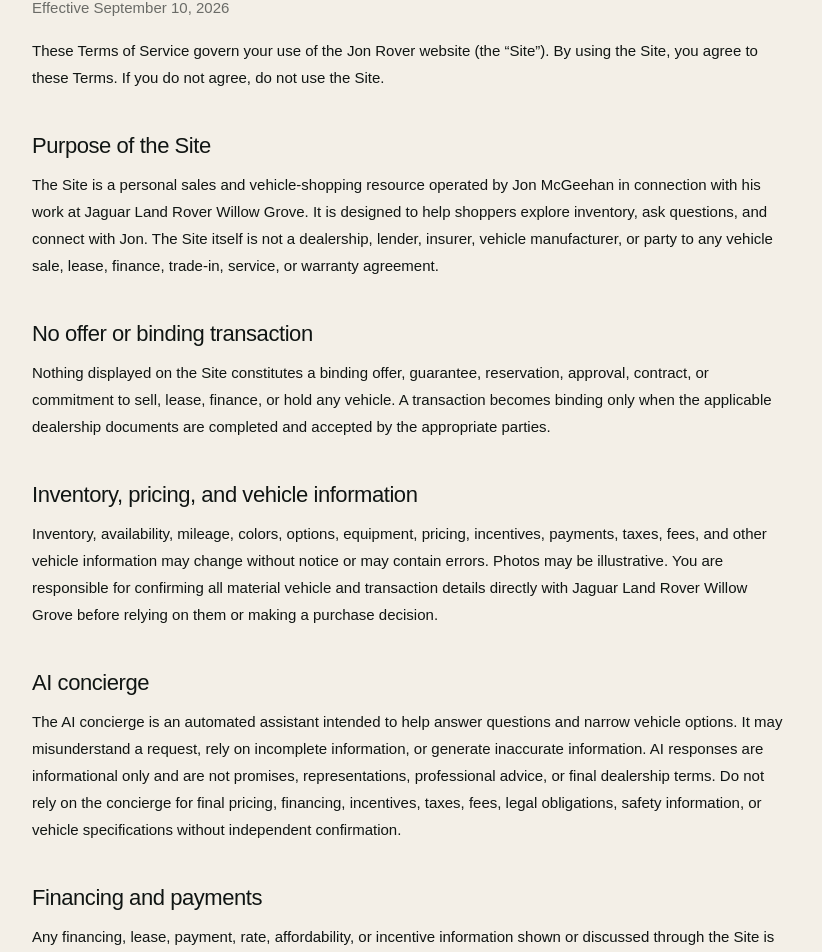
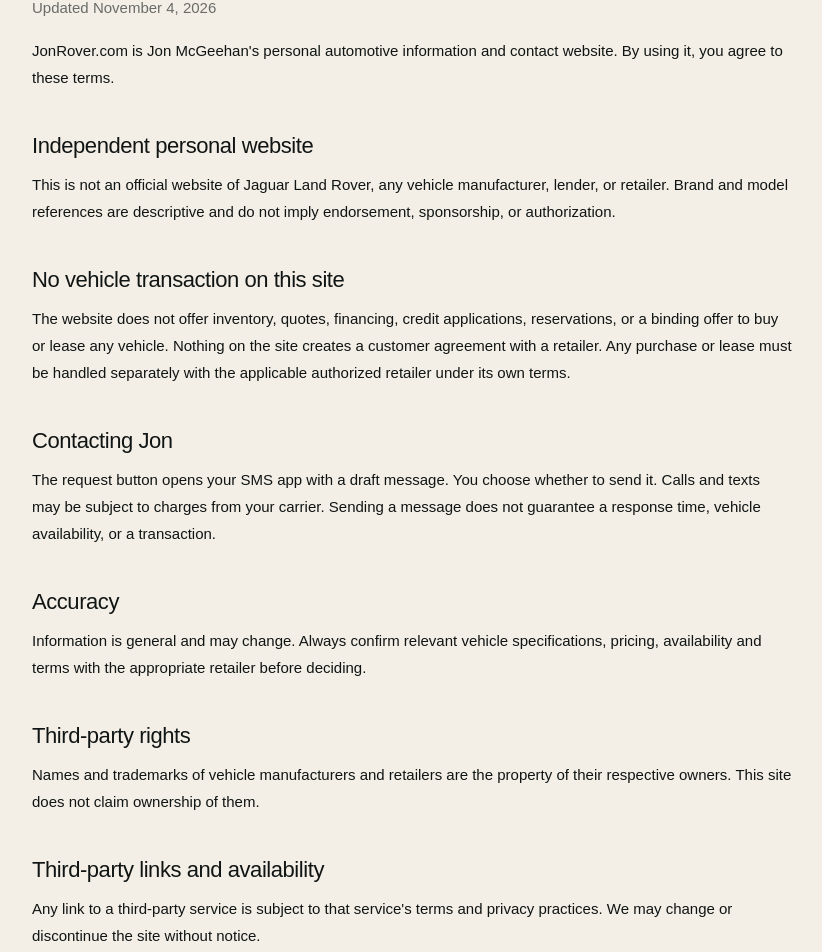
Before and after one commit to jon0043-arch/jon-rover, a Next.js app: page /terms in a window 1280 px wide. Shown: the part 292-1244 px from the top of the page, without its empty margins (198-1020 px from the left). Built offline with nearby package versions, Linux system fonts and the light colour scheme.

Commit message:
Simplify terms for Jon Rover personal landing page

```diff
--- a/app/terms/page.tsx
+++ b/app/terms/page.tsx
@@ -1,23 +1,28 @@
 import Link from "next/link";
 import "../legal.css";
 
-export const metadata={title:"Terms of Service | Jon Rover"};
+export const metadata = { title: "Terms of Use" };
 
-export default function TermsOfService(){return <main className="legalPage"><div className="legalShell"><Link className="legalBack" href="/">← JON ROVER</Link><p className="legalEyebrow">LEGAL</p><h1>Terms of Service</h1><p className="legalUpdated">Effective September 10, 2026</p>
-<p>These Terms of Service govern your use of the Jon Rover website (the “Site”). By using the Site, you agree to these Terms. If you do not agree, do not use the Site.</p>
-<h2>Purpose of the Site</h2><p>The Site is a personal sales and vehicle-shopping resource operated by Jon McGeehan in connection with his work at Jaguar Land Rover Willow Grove. It is designed to help shoppers explore inventory, ask questions, and connect with Jon. The Site itself is not a dealership, lender, insurer, vehicle manufacturer, or party to any vehicle sale, lease, finance, trade-in, service, or warranty agreement.</p>
-<h2>No offer or binding transaction</h2><p>Nothing displayed on the Site constitutes a binding offer, guarantee, reservation, approval, contract, or commitment to sell, lease, finance, or hold any vehicle. A transaction becomes binding only when the applicable dealership documents are completed and accepted by the appropriate parties.</p>
-<h2>Inventory, pricing, and vehicle information</h2><p>Inventory, availability, mileage, colors, options, equipment, pricing, incentives, payments, taxes, fees, and other vehicle information may change without notice or may contain errors. Photos may be illustrative. You are responsible for confirming all material vehicle and transaction details directly with Jaguar Land Rover Willow Grove before relying on them or making a purchase decision.</p>
-<h2>AI concierge</h2><p>The AI concierge is an automated assistant intended to help answer questions and narrow vehicle options. It may misunderstand a request, rely on incomplete information, or generate inaccurate information. AI responses are informational only and are not promises, representations, professional advice, or final dealership terms. Do not rely on the concierge for final pricing, financing, incentives, taxes, fees, legal obligations, safety information, or vehicle specifications without independent confirmation.</p>
-<h2>Financing and payments</h2><p>Any financing, lease, payment, rate, affordability, or incentive information shown or discussed through the Site is illustrative unless expressly confirmed in official dealership or lender documentation. Credit approval, rates, terms, incentives, taxes, fees, and eligibility are determined by the applicable dealership, lender, manufacturer, or government authority.</p>
-<h2>Trade-ins</h2><p>Any trade-in estimate, discussion, or preliminary value is not a guaranteed purchase price. Final trade value depends on inspection, condition, mileage, history, market conditions, payoff information, and dealership approval.</p>
-<h2>Third-party websites and services</h2><p>The Site may link to or rely on third-party websites, inventory systems, communication tools, hosting providers, databases, and AI services. We do not control third-party services and are not responsible for their availability, content, accuracy, security, or practices. Your use of third-party services may be governed by their own terms and policies.</p>
-<h2>Acceptable use</h2><p>You may use the Site only for lawful personal vehicle-shopping and communication purposes. You may not attempt to disrupt the Site, bypass security, scrape or harvest data at scale, introduce malicious code, impersonate another person, misuse contact features, or use the Site in a way that violates law or the rights of others.</p>
-<h2>Intellectual property</h2><p>The Site design, copy, software, branding, and original content are protected by applicable intellectual-property laws. Jaguar, Land Rover, Range Rover, Defender, and other third-party names, logos, vehicle images, and marks belong to their respective owners. Use of third-party marks on the Site is for identification and informational purposes and does not transfer ownership.</p>
-<h2>No warranties</h2><p>To the fullest extent permitted by law, the Site is provided “as is” and “as available” without warranties of any kind, express or implied, including warranties of accuracy, availability, merchantability, fitness for a particular purpose, or non-infringement.</p>
-<h2>Limitation of liability</h2><p>To the fullest extent permitted by law, Jon McGeehan and the operators of the Site will not be liable for indirect, incidental, special, consequential, exemplary, or punitive damages, or for losses arising from reliance on Site content, AI responses, unavailable or inaccurate inventory, third-party services, or interruptions to the Site. Nothing in these Terms excludes liability that cannot legally be excluded or limited.</p>
-<h2>Indemnification</h2><p>To the extent permitted by law, you agree to be responsible for losses, claims, or expenses arising from your unlawful misuse of the Site, violation of these Terms, or infringement of another person’s rights.</p>
-<h2>Changes and availability</h2><p>We may modify, suspend, or discontinue any part of the Site at any time. We may also update these Terms from time to time. Continued use of the Site after updated Terms are posted constitutes acceptance of the revised Terms.</p>
-<h2>Governing law</h2><p>These Terms are governed by the laws of the State of New Jersey, without regard to conflict-of-law principles, except where another jurisdiction’s law is required to apply.</p>
-<h2>Contact</h2><p>Questions about these Terms can be directed to Jon McGeehan through the contact options provided on the Site.</p>
-<div className="legalFooter"><Link href="/privacy">Privacy Policy</Link><Link href="/">Back to Jon Rover</Link></div></div></main>}
+export default function Terms() {
+  return <main className="legalPage"><div className="legalShell">
+    <Link className="legalBack" href="/">← JON ROVER</Link>
+    <p className="legalEyebrow">LEGAL</p><h1>Terms of Use</h1>
+    <p className="legalUpdated">Updated November 4, 2026</p>
+    <p>JonRover.com is Jon McGeehan's personal automotive information and contact website. By using it, you agree to these terms.</p>
+    <h2>Independent personal website</h2>
+    <p>This is not an official website of Jaguar Land Rover, any vehicle manufacturer, lender, or retailer. Brand and model references are descriptive and do not imply endorsement, sponsorship, or authorization.</p>
+    <h2>No vehicle transaction on this site</h2>
+    <p>The website does not offer inventory, quotes, financing, credit applications, reservations, or a binding offer to buy or lease any vehicle. Nothing on the site creates a customer agreement with a retailer. Any purchase or lease must be handled separately with the applicable authorized retailer under its own terms.</p>
+    <h2>Contacting Jon</h2>
+    <p>The request button opens your SMS app with a draft message. You choose whether to send it. Calls and texts may be subject to charges from your carrier. Sending a message does not guarantee a response time, vehicle availability, or a transaction.</p>
+    <h2>Accuracy</h2>
+    <p>Information is general and may change. Always confirm relevant vehicle specifications, pricing, availability and terms with the appropriate retailer before deciding.</p>
+    <h2>Third-party rights</h2>
+    <p>Names and trademarks of vehicle manufacturers and retailers are the property of their respective owners. This site does not claim ownership of them.</p>
+    <h2>Third-party links and availability</h2>
+    <p>Any link to a third-party service is subject to that service's terms and privacy practices. We may change or discontinue the site without notice.</p>
+    <h2>Contact</h2>
+    <p>For questions, use the contact methods on the homepage.</p>
+    <div className="legalFooter"><Link href="/privacy">Privacy Policy</Link><Link href="/">Back to Jon Rover</Link></div>
+  </div></main>;
+}
```
